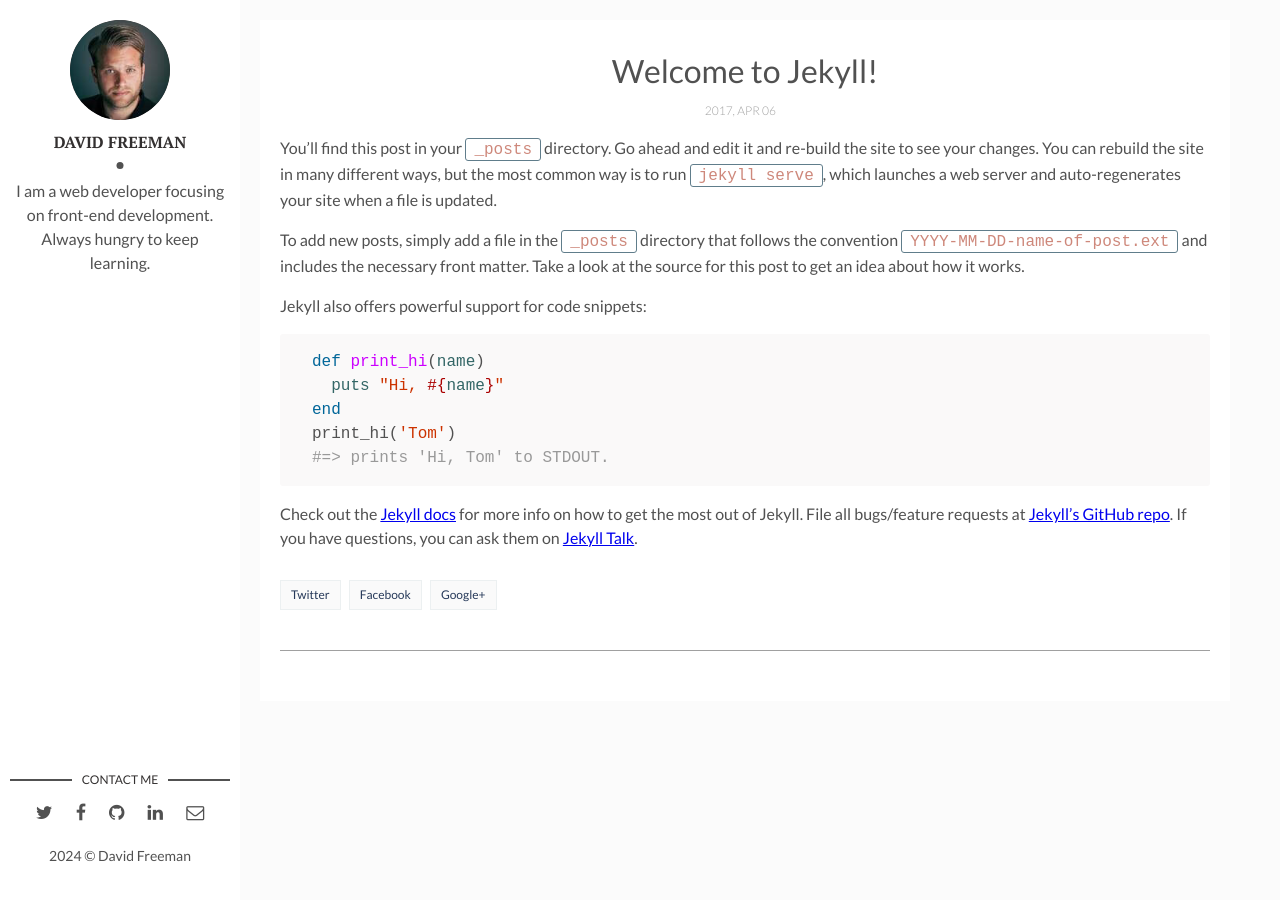
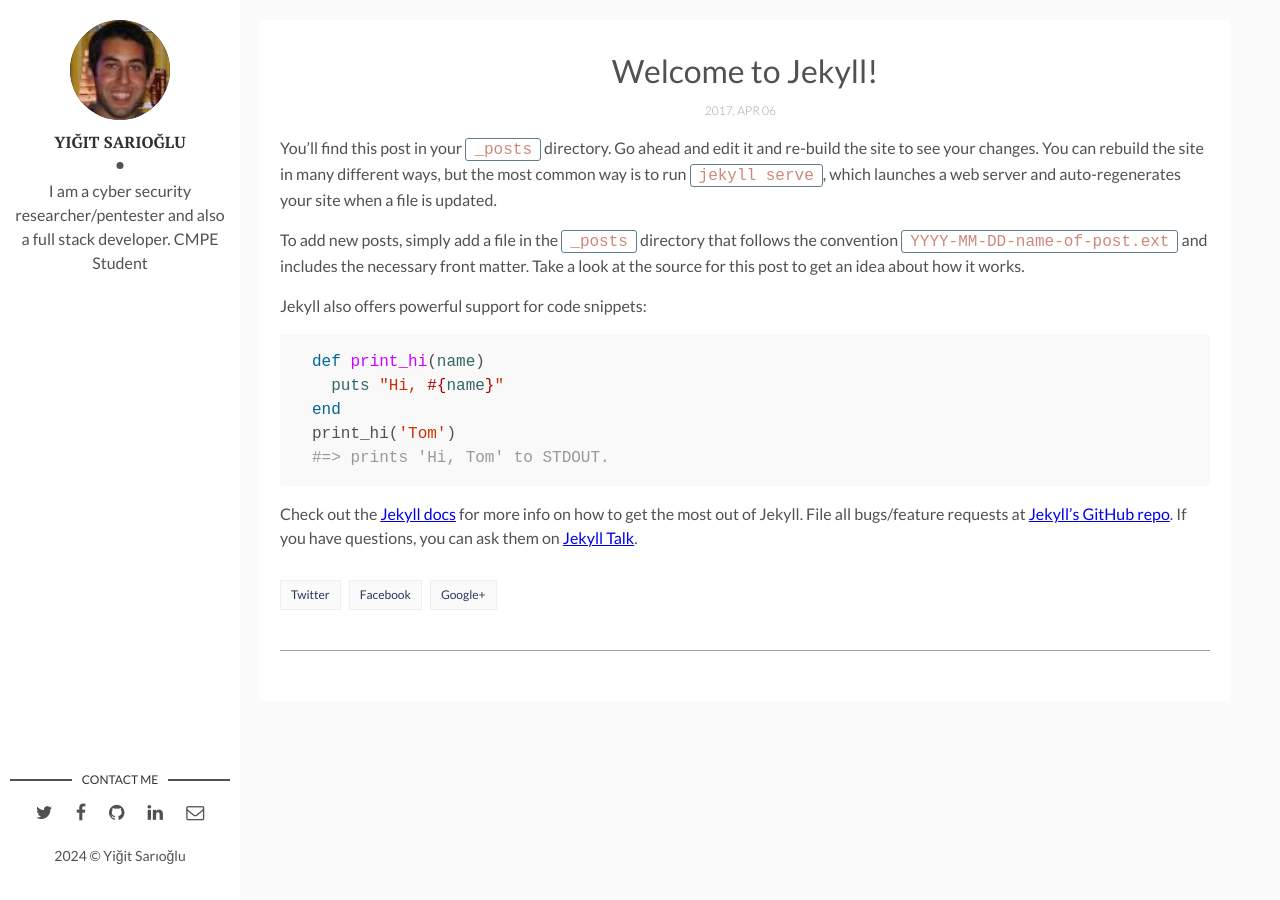
Before and after one commit to yigitsarioglu/yigitsarioglu.github.io, a Jekyll site: the page built from _posts/2017-04-06-welcome-to-jekyll.markdown, in a window 1280 px wide. Built offline with Jekyll 4.4.1, drawn with Linux system fonts in a browser that asks for light colours; comment, search, counter and statistics services are not loaded.

Commit message:
config.jml is changed and informations added

```diff
--- a/_config.yml
+++ b/_config.yml
@@ -1,22 +1,22 @@
-title: Hello, world! I'm David Freeman
+title: Yiğit Sarıoğlu | Cyber Security Researcher
 description: > # this means to ignore newlines until "baseurl:"
   Write an awesome description for your new site here. You can edit this
   line in _config.yml. It will appear in your document head meta (for
   Google search results) and in your feed.xml site description.
 permalink: ':title/'
-baseurl: "/flexible-jekyll" # the subpath of your site, e.g. /blog
+baseurl: "" # the subpath of your site, e.g. /blog
 url: "" # the base hostname & protocol for your site, e.g. http://example.com
 site-twitter: #if your site has a twitter account, enter it here
 
 # Author Settings
-author: David Freeman # add your name
-author-img: david-freeman.jpg # add your photo
-about-author: I am a web developer focusing on front-end development. Always hungry to keep learning. # add description
-social-twitter: # add your Twitter handle
+author: Yiğit Sarıoğlu # add your name
+author-img: yigit-sarioglu.jpg # add your photo
+about-author: I am a cyber security researcher/pentester and also a full stack developer. CMPE Student # add description
+social-twitter: delorean9 # add your Twitter handle
 social-facebook: # add your Facebook handle
-social-github: artemsheludko # add your Github handle
-social-linkedin: # add your Linkedin handle
-social-email: # add your Email address
+social-github: yigitsarioglu # add your Github handle
+social-linkedin: yigit-sarioglu # add your Linkedin handle
+social-email: yigitsarioglu@hotmail.com # add your Email address
 
 # Disqus
 discus-identifier: mr-brown # add your discus identifier
```
Also changed, not shown: index.html (added, +19 -0 lines), assets/img/david-freeman.jpg (deleted), assets/img/yigit-sarioglu.jpg (added).
